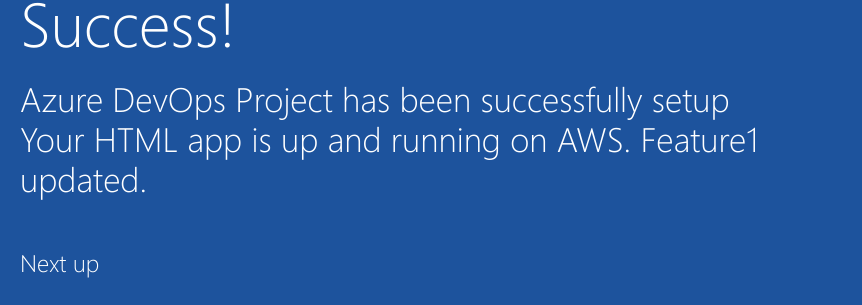
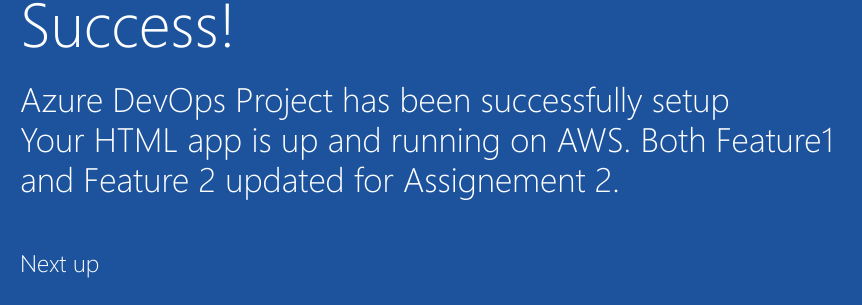
Before and after one commit to somnatha2021/firstrepo, a plain HTML site: page sample-project/index.html in a window 1280 px wide. Shown: the part 392-697 px from the top of the page, 205-1067 px from the left. Drawn offline with Linux system fonts and the light colour scheme.

Commit message:
Feature 1 added

```diff
--- a/sample-project/index.html
+++ b/sample-project/index.html
@@ -20,7 +20,7 @@
             <div class="content-body">
                 <div class="success-text">Success!</div>
                 <div class="description line-1"> Azure DevOps Project has been successfully setup</div>
-                <div class="description line-2"> Your HTML app is up and running on AWS. Feature1 updated. </div>
+                <div class="description line-2"> Your HTML app is up and running on AWS. Both Feature1 and Feature 2 updated for Assignement 2. </div>
                 <div class="next-steps-container">
                     <div class="next-steps-header">Next up</div>
                     <div class="next-steps-body">
```
